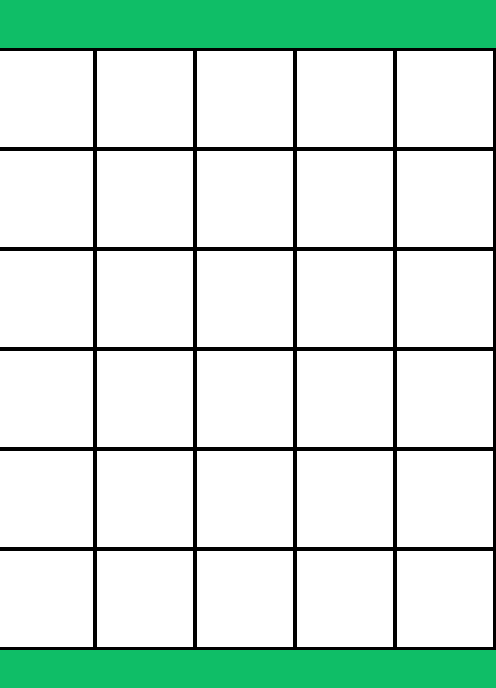
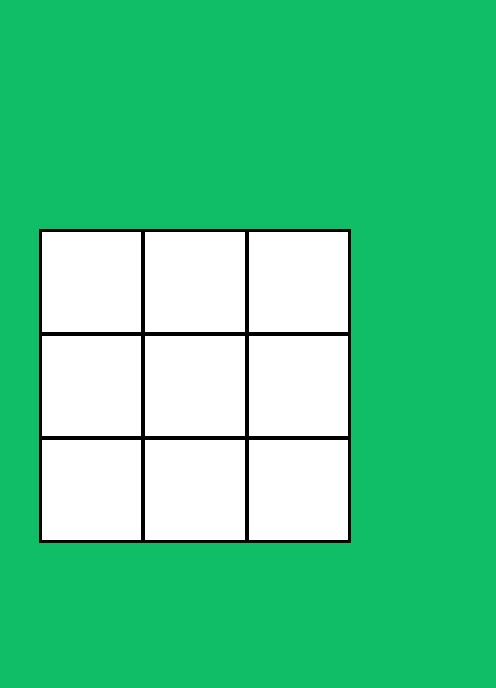
Before and after one commit to jujantus/React-Board, a React (Create React App) app: page / in a window 390 px wide. Shown: the top 688 px of the page, 496 px wide, since content can reach past the window. Built offline with nearby package versions, Linux system fonts and the light colour scheme.

Commit message:
build responsive, sólo render prolijo

```diff
--- a/src/App.css
+++ b/src/App.css
@@ -1,38 +1,25 @@
 body {
 	background-color: rgb(15, 190, 103);
-	/* max-width: 100%; */
-}
-
-input:focus,
-button:focus {
-	outline: none;
-}
-
-.Container {
 	display: flex;
 	justify-content: center;
-	margin: 3rem;
 }
 
 .Wrapper {
-	flex-direction: column;
-
+	align-items: center;
+	justify-content: center;
 	display: flex;
+	margin-top: 3rem;
+	height: 80vh;
+	width: 80vw;
 }
 
 .BoardGrid {
-	/* height: 300px;
-	width: 300px; */
-
+	height: 80vh;
+	width: 80vh;
+	max-height: 80vw;
 	display: flex;
 	flex-direction: column;
 	border: 1px solid black;
-}
-
-@media (max-width: 600px) {
-	.BoardGrid {
-		max-width: 350vw;
-	}
 }
 
 .SquareRow {
@@ -44,73 +31,25 @@ button:focus {
 .Square {
 	display: flex;
 	align-items: center;
-	height: 6em;
-	width: 6em;
-	/* flex-grow: 1; */
+	height: 100%;
+	width: 100%;
 	background-color: white;
 	border-collapse: collapse;
 	border: 2px solid black;
+	box-sizing: border-box;
 }
 
-.Square img {
-	max-height: 90%;
-	max-width: 90%;
+.Square div {
+	background-size: contain;
+	background-repeat: no-repeat;
+	background-position: center;
+	height: 90%;
+	width: 90%;
 	margin: auto;
 }
 
-.cross {
-	background-color: red;
-}
-.circle {
-	background-color: blue;
-}
-
-input[type="number"]::-webkit-outer-spin-button,
-input[type="number"]::-webkit-inner-spin-button {
-	appearance: none;
-	margin: 0;
-}
-
-input[type="number"] {
-	text-align: center;
-	font-size: 2rem;
-	width: 3.5rem;
-	height: 3.5rem;
-	border-radius: 50%;
-	appearance: textfield;
-	border: 2px solid black;
-}
-
-input:focus {
-	box-shadow: 0px 0px 20px 8px rgba(255, 0, 0, 0.45);
-}
-
 .Square:hover {
+	border: 3px solid black;
 	transform: scale(1.05);
 	box-shadow: 0px 9px 27px 5px rgba(71, 70, 70, 0.81);
 }
-
-.ColumnButtons {
-	display: flex;
-	margin: 0 0 7rem 2rem;
-	align-items: center;
-}
-
-.RowButtons {
-	display: flex;
-	align-items: center;
-	margin: 2rem;
-	justify-content: center;
-}
-
-.Btn {
-	cursor: pointer;
-	font-size: 1rem;
-	border-radius: 50%;
-	border: none;
-	color: white;
-	font-size: 1.5rem;
-	height: 3rem;
-	width: 3rem;
-	background-color: #440381;
-}
--- a/src/App.js
+++ b/src/App.js
@@ -10,14 +10,7 @@ export default class App extends React.Component {
 	constructor(props) {
 		super(props);
 		this.state = {
-			board: [
-				[ 0, 0, 0, 0, 0, 0 ],
-				[ 0, 0, 0, 0, 0, 0 ],
-				[ 0, 0, 0, 0, 0, 0 ],
-				[ 0, 0, 0, 0, 0, 0 ],
-				[ 0, 0, 0, 0, 0, 0 ],
-				[ 0, 0, 0, 0, 0, 0 ]
-			],
+			board: [ [ 0, 0, 0 ], [ 0, 0, 0 ], [ 0, 0, 0 ] ],
 			cases: {
 				0: null,
 				1: white,
@@ -28,47 +21,6 @@ export default class App extends React.Component {
 			}
 		};
 	}
-
-	// remove = (axis) => {
-	// 	let board = [ ...this.state.board ];
-
-	// 	switch (axis) {
-	// 		case 'y':
-	// 			if (board.length > 1) {
-	// 				board.pop();
-	// 			}
-	// 			break;
-
-	// 		case 'x':
-	// 			board.forEach((row) => {
-	// 				if (row.length > 1) {
-	// 					row.pop();
-	// 				}
-	// 			});
-	// 			break;
-
-	// 		default:
-	// 	}
-	// 	this.setState({ board });
-	// };
-
-	// add = (axis) => {
-	// 	let board = [ ...this.state.board ];
-
-	// 	switch (axis) {
-	// 		case 'y':
-	// 			let newRow = board[0].map(() => 0);
-	// 			board.push(newRow);
-	// 			break;
-
-	// 		case 'x':
-	// 			board.forEach((row) => row.push(0));
-	// 			break;
-
-	// 		default:
-	// 	}
-	// 	this.setState({ board });
-	// };
 
 	handleClick = (row, col) => {
 		let board = [ ...this.state.board ];
@@ -81,14 +33,6 @@ export default class App extends React.Component {
 	};
 
 	render() {
-		return (
-			<Grid
-				handleClick={this.handleClick}
-				cases={this.state.cases}
-				// add={this.add}
-				// remove={this.remove}
-				board={this.state.board}
-			/>
-		);
+		return <Grid handleClick={this.handleClick} cases={this.state.cases} board={this.state.board} />;
 	}
 }
--- a/src/components/BoardGrid.js
+++ b/src/components/BoardGrid.js
@@ -3,7 +3,7 @@ import Square from './Square';
 
 const boardGrid = (props) => (
 	<div className="BoardGrid">
-		{props.dimensions.map((row, rowIndex) => {
+		{props.board.map((row, rowIndex) => {
 			return (
 				<div key={rowIndex} className="SquareRow">
 					{row.map((square, colIndex) => {
--- a/src/components/Grid.js
+++ b/src/components/Grid.js
@@ -5,37 +5,12 @@ import '../App.css';
 export default class Grid extends React.Component {
 	constructor(props) {
 		super(props);
+		this.wrapper = React.createRef();
 	}
-
 	render() {
 		return (
-			<div className="Container">
-				<div className="Wrapper">
-					<BoardGrid
-						cases={this.props.cases}
-						handleClick={this.props.handleClick}
-						dimensions={this.props.board}
-					/>
-					{/* <div className="RowButtons">
-						<button onClick={() => this.props.remove('y')} className="Btn">
-							-
-						</button>
-						<input value={rowNum} type="number" />
-						<button onClick={() => this.props.add('y')} className="Btn">
-							+
-						</button>
-					</div> */}
-				</div>
-
-				{/* <div className="ColumnButtons">
-					<button onClick={() => this.props.remove('x')} className="Btn">
-						-
-					</button>
-					<input value={colNum} type="number" />
-					<button onClick={() => this.props.add('x')} className="Btn">
-						+
-					</button>
-				</div> */}
+			<div ref={this.wrapper} className="Wrapper">
+				<BoardGrid cases={this.props.cases} handleClick={this.props.handleClick} board={this.props.board} />
 			</div>
 		);
 	}
--- a/src/components/Square.js
+++ b/src/components/Square.js
@@ -2,7 +2,11 @@ import React from 'react';
 
 const square = (props) => (
 	<div className="Square" onClick={() => props.clicked(props.row, props.col)}>
-		{props.cases[props.value] !== null ? <img alt="Square" src={props.cases[props.value]} /> : null}
+		{props.cases[props.value] !== null ? (
+			<div style={{ backgroundImage: `url(${props.cases[props.value]})` }} />
+		) : (
+			<div />
+		)}
 	</div>
 );
 
```
